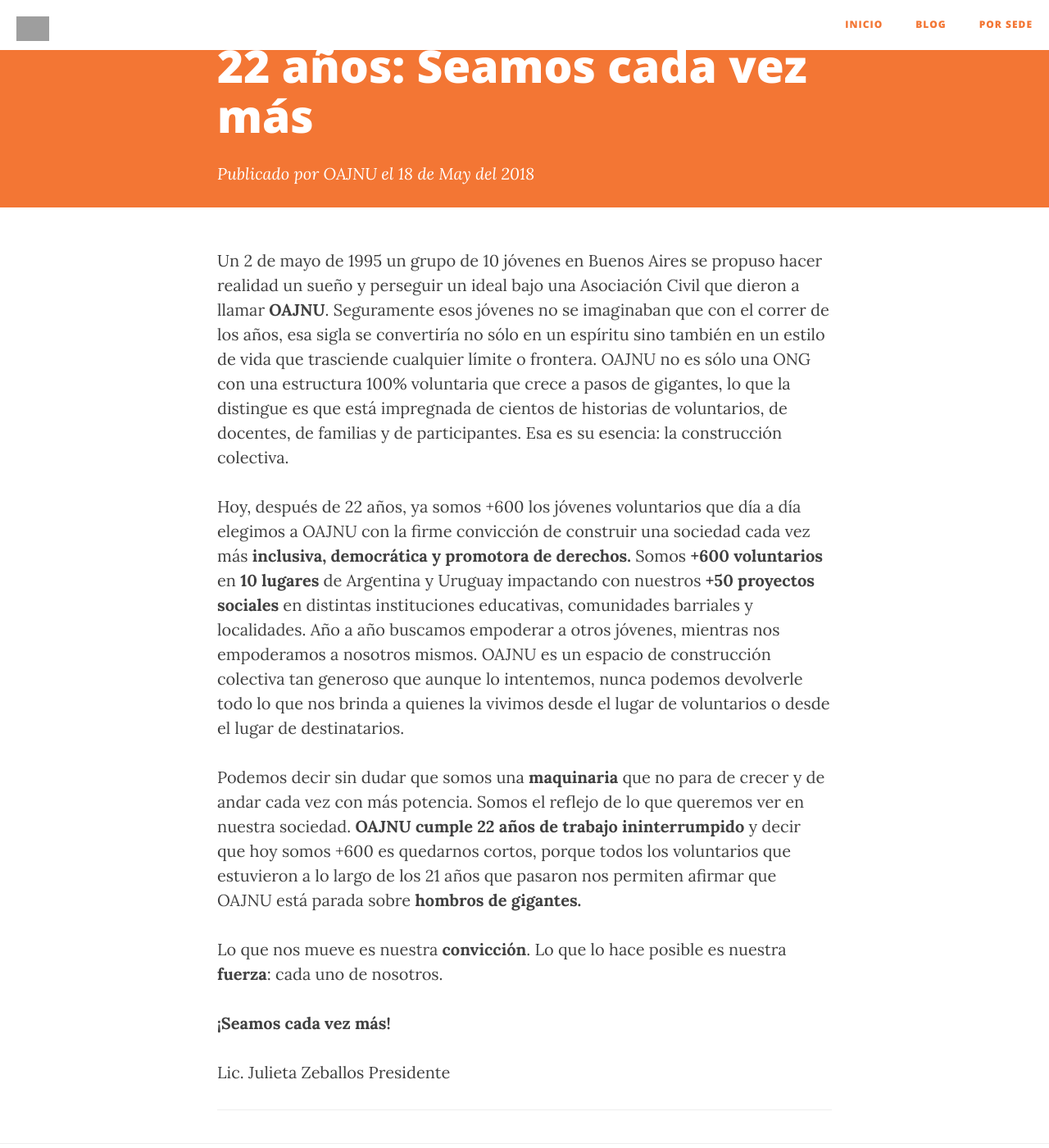
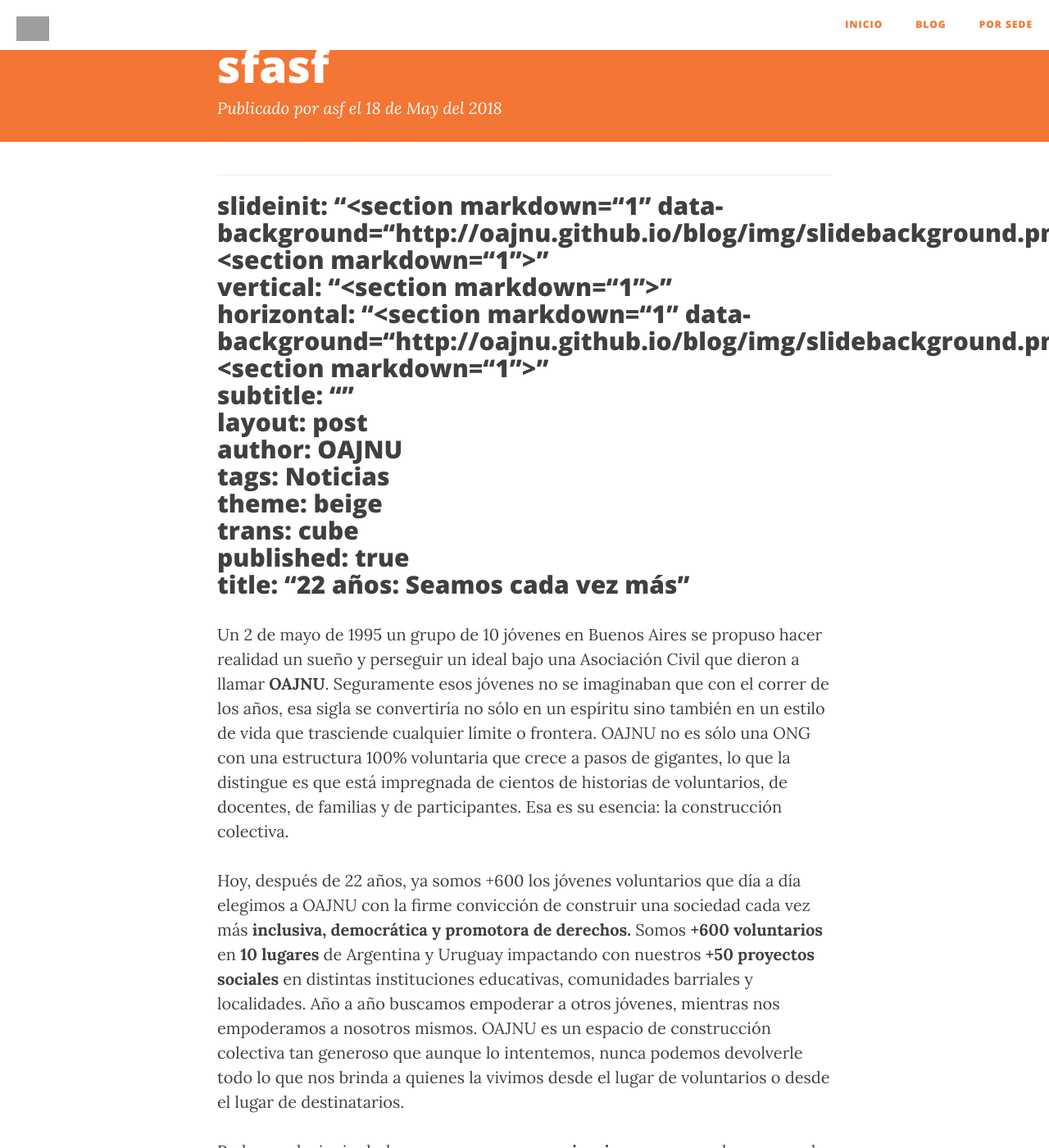
Before and after one commit to OAJNU/blog, a Jekyll site: the page built from _posts/2018-05-18-Test.markdown, in a window 1280 px wide and 1400 px high. Shown: the whole window at 82% size. Built offline with Jekyll 4.4.1, drawn with Linux system fonts in a browser that asks for light colours; nearby versions of some CDN libraries; our own code applies the rules of GitHub Pages for plain Markdown files; some of the changed text lies outside the part shown.

Commit message:
_posts/2018-05-18-Test.markdown updated from https://stackedit.io/

```diff
--- a/_posts/2018-05-18-Test.markdown
+++ b/_posts/2018-05-18-Test.markdown
@@ -1,27 +1,26 @@
 ---
-slideinit: "<section markdown=\"1\" data-background=\"http://oajnu.github.io/blog/img/slidebackground.png\"><section markdown=\"1\">"
-vertical: "</section><section markdown=\"1\">"
-horizontal: "</section></section><section markdown=\"1\" data-background=\"http://oajnu.github.io/blog/img/slidebackground.png\"><section markdown=\"1\">"
-subtitle: ""
-layout: post
-author: OAJNU
-tags: Noticias
-theme: beige
-trans: cube
-published: true
-title: "22 años: Seamos cada vez más"
+title: sfasf
+author: asf
+tags: fsdf
+
 ---
 
-
-Un 2 de mayo de 1995 un grupo de 10 jóvenes en Buenos Aires se propuso hacer realidad un sueño y perseguir un ideal bajo una Asociación Civil que dieron a llamar **OAJNU**. Seguramente esos jóvenes no se imaginaban que con el correr de los años, esa sigla se convertiría no sólo en un espíritu sino también en un estilo de vida que trasciende cualquier límite o frontera. OAJNU no es sólo una ONG con una estructura 100% voluntaria que crece a pasos de gigantes, lo que la distingue es que está impregnada de cientos de historias de voluntarios, de docentes, de familias y de participantes. Esa es su esencia: la construcción colectiva.
-
-Hoy, después de 22 años, ya somos +600 los jóvenes voluntarios que día a día elegimos a OAJNU con la firme convicción de construir una sociedad cada vez más **inclusiva, democrática y promotora de derechos.** Somos **+600 voluntarios** en **10 lugares** de Argentina y Uruguay impactando con nuestros **+50 proyectos sociales** en distintas instituciones educativas, comunidades barriales y localidades. Año a año buscamos empoderar a otros jóvenes, mientras nos empoderamos a nosotros mismos. OAJNU es un espacio de construcción colectiva tan generoso que aunque lo intentemos, nunca podemos devolverle todo lo que nos brinda a quienes la vivimos desde el lugar de voluntarios o desde el lugar de destinatarios.
-
-Podemos decir sin dudar que somos una **maquinaria** que no para de crecer y de andar cada vez con más potencia. Somos el reflejo de lo que queremos ver en nuestra sociedad. **OAJNU cumple 22 años de trabajo ininterrumpido** y decir que hoy somos +600 es quedarnos cortos, porque todos los voluntarios que estuvieron a lo largo de los 21 años que pasaron nos permiten afirmar que OAJNU está parada sobre **hombros de gigantes.**
-
-Lo que nos mueve es nuestra **convicción**. Lo que lo hace posible es nuestra **fuerza**: cada uno de nosotros.
-
-**¡Seamos cada vez más!**
-
-Lic. Julieta Zeballos
-Presidente
+<hr>
+<h2 id="slideinit-section-markdown1-data-backgroundhttpoajnu.github.ioblogimgslidebackground.pngsection-markdown1vertical-sectionsection-markdown1horizontal-sectionsectionsection-markdown1-data-backgroundhttpoajnu.github.ioblogimgslidebackground.pngsection-markdown1subtitle-layout-postauthor-oajnutags-noticiastheme-beigetrans-cubepublished-truetitle-22-años-seamos-cada-vez-más">slideinit: “&lt;section markdown=“1” data-background=“<a href="http://oajnu.github.io/blog/img/slidebackground.png">http://oajnu.github.io/blog/img/slidebackground.png</a>”&gt;&lt;section markdown=“1”&gt;”<br>
+vertical: “&lt;section markdown=“1”&gt;”<br>
+horizontal: “&lt;section markdown=“1” data-background=“<a href="http://oajnu.github.io/blog/img/slidebackground.png">http://oajnu.github.io/blog/img/slidebackground.png</a>”&gt;&lt;section markdown=“1”&gt;”<br>
+subtitle: “”<br>
+layout: post<br>
+author: OAJNU<br>
+tags: Noticias<br>
+theme: beige<br>
+trans: cube<br>
+published: true<br>
+title: “22 años: Seamos cada vez más”</h2>
+<p>Un 2 de mayo de 1995 un grupo de 10 jóvenes en Buenos Aires se propuso hacer realidad un sueño y perseguir un ideal bajo una Asociación Civil que dieron a llamar <strong>OAJNU</strong>. Seguramente esos jóvenes no se imaginaban que con el correr de los años, esa sigla se convertiría no sólo en un espíritu sino también en un estilo de vida que trasciende cualquier límite o frontera. OAJNU no es sólo una ONG con una estructura 100% voluntaria que crece a pasos de gigantes, lo que la distingue es que está impregnada de cientos de historias de voluntarios, de docentes, de familias y de participantes. Esa es su esencia: la construcción colectiva.</p>
+<p>Hoy, después de 22 años, ya somos +600 los jóvenes voluntarios que día a día elegimos a OAJNU con la firme convicción de construir una sociedad cada vez más <strong>inclusiva, democrática y promotora de derechos.</strong> Somos <strong>+600 voluntarios</strong> en <strong>10 lugares</strong> de Argentina y Uruguay impactando con nuestros <strong>+50 proyectos sociales</strong> en distintas instituciones educativas, comunidades barriales y localidades. Año a año buscamos empoderar a otros jóvenes, mientras nos empoderamos a nosotros mismos. OAJNU es un espacio de construcción colectiva tan generoso que aunque lo intentemos, nunca podemos devolverle todo lo que nos brinda a quienes la vivimos desde el lugar de voluntarios o desde el lugar de destinatarios.</p>
+<p>Podemos decir sin dudar que somos una <strong>maquinaria</strong> que no para de crecer y de andar cada vez con más potencia. Somos el reflejo de lo que queremos ver en nuestra sociedad. <strong>OAJNU cumple 22 años de trabajo ininterrumpido</strong> y decir que hoy somos +600 es quedarnos cortos, porque todos los voluntarios que estuvieron a lo largo de los 21 años que pasaron nos permiten afirmar que OAJNU está parada sobre <strong>hombros de gigantes.</strong></p>
+<p>Lo que nos mueve es nuestra <strong>convicción</strong>. Lo que lo hace posible es nuestra <strong>fuerza</strong>: cada uno de nosotros.</p>
+<p><strong>¡Seamos cada vez más!</strong></p>
+<p>Lic. Julieta Zeballos<br>
+Presidente</p>
```
